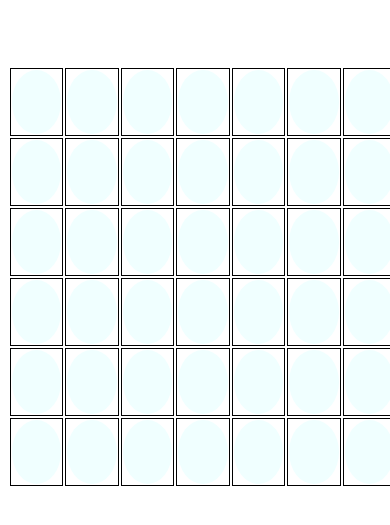
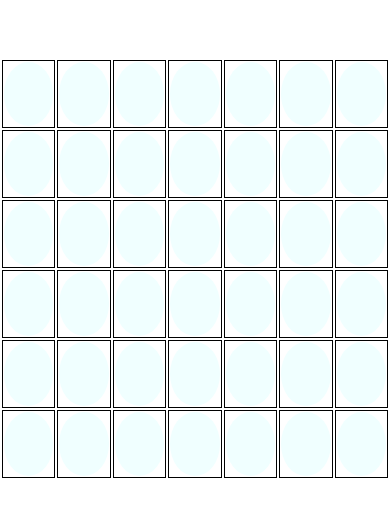
Before and after one commit to iv-lite/four-lines, an Angular app: page /board in a window 390 px wide. Shown: the part 153-678 px from the top of the page. Built offline with nearby package versions, Linux system fonts and the light colour scheme.

Commit message:
Layout responsive;

```diff
--- a/src/app/board/board.component.scss
+++ b/src/app/board/board.component.scss
@@ -9,6 +9,7 @@
     display: block;
     margin: auto;
 
+    tr {
         td {
             border: 1px solid black;
             width: 4em;
@@ -31,3 +32,4 @@
             }
         }
     }
+}
--- a/src/styles.scss
+++ b/src/styles.scss
@@ -1,4 +1,5 @@
 html, body {
     width: 100%;
     height: 100%;
+    margin: 0;
 }
```
Lines whose indentation alone changed are shown as unchanged.
